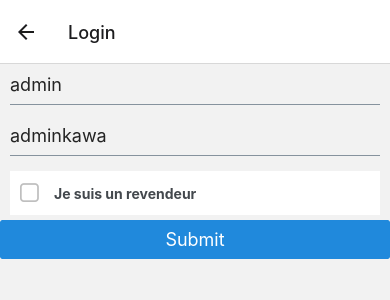
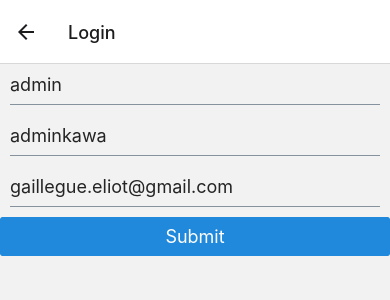
Before and after one commit to 3shadesblacker/MSPR01_PayeTonKawa, a React Native app in the folder appMobile/: screen /Login in a window 390 px wide. Shown: the top 300 px of the page. Built offline with nearby package versions, Linux system fonts and the light colour scheme.

Commit message:
saving this change for later maybe

```diff
--- a/appMobile/components/login/login.jsx
+++ b/appMobile/components/login/login.jsx
@@ -11,7 +11,7 @@ const  Login = () => {
 
     const [login, setLogin] = useState("admin");
     const [password, setPassword] = useState("adminkawa");
-    const [isRevendeur, setIsRevendeur ] = useState(false);
+    const [isRevendeur, setIsRevendeur ] = useState(true);
     const [isSubmit, setIsSubmit] = useState(false);
     const [isLogged, setIsLogged] = useState(false)
     const [email, setEmail] = useState("gaillegue.eliot@gmail.com");
@@ -39,7 +39,7 @@ const  Login = () => {
                 value={password}
                 onChangeText={(e) => setPassword(e)}
             />
-            <CheckBox title="Je suis un revendeur" onIconPress={() => {setIsRevendeur(!isRevendeur)}} checked={isRevendeur}></CheckBox>
+            {/* <CheckBox title="Je suis un revendeur" onIconPress={() => {setIsRevendeur(!isRevendeur)}} checked={isRevendeur}></CheckBox> */}
             {isRevendeur ? (
             <Input
                 placeholder='email'
@@ -58,7 +58,11 @@ const  Login = () => {
                 login: {login},
                 password: {password}
             }).then(
-                res => { storeData({token: res.token, isRevendeur: isRevendeur}); setIsLogged(true)},
+                res => { storeData({token: res.token, isRevendeur: isRevendeur});
+                loginRepository.sendQRCode({
+                    email: {email},
+                    token: res.token
+                }).then(setIsLogged(true))},
                 rejected => {alert("mauvais identifiants 😿"); setIsSubmit(false)}
             )
 
```
